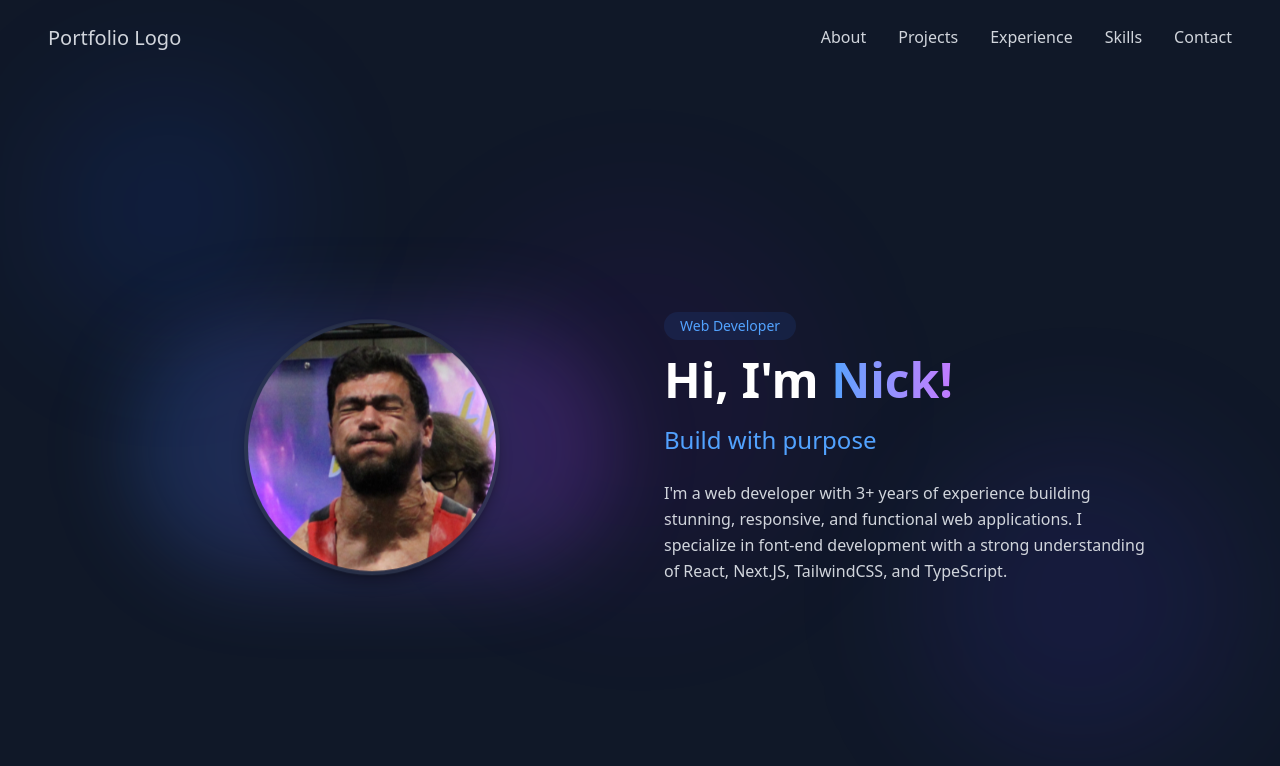
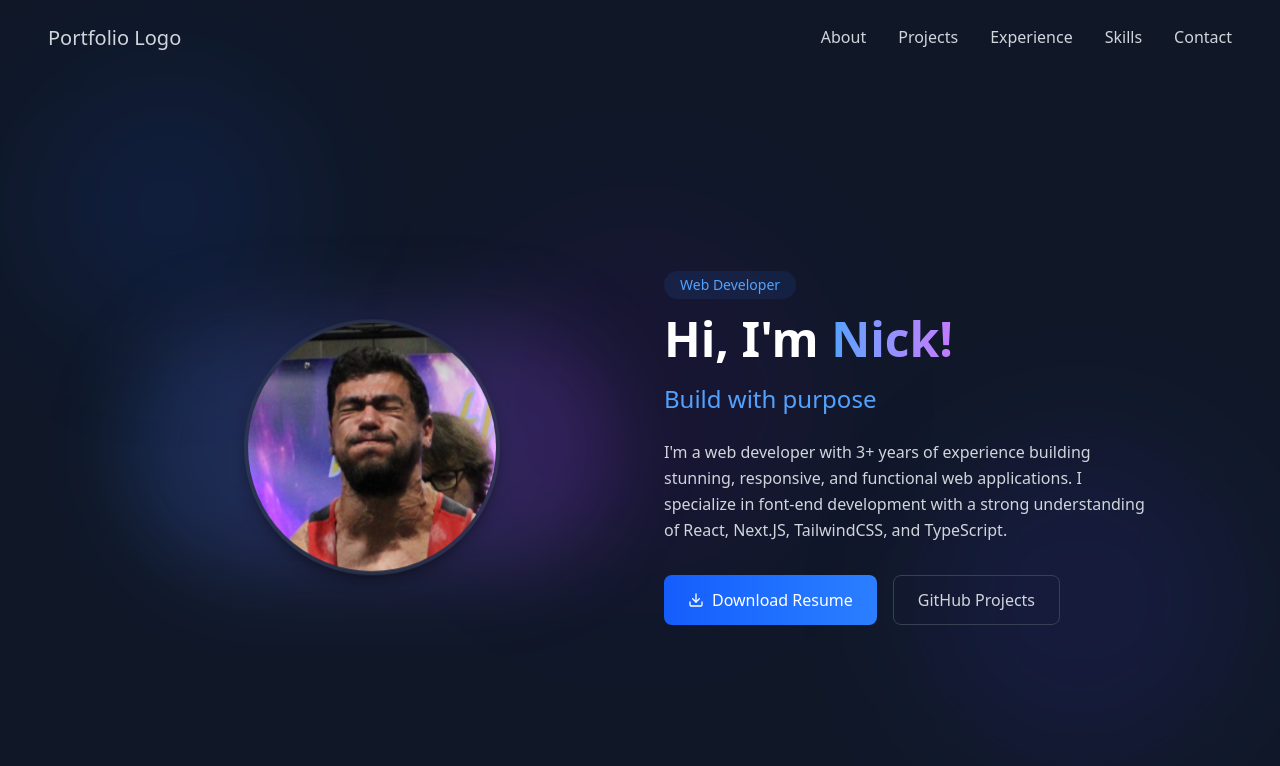
Before and after one commit to nainsworth/portfolio, a React (Vite) app: page / in a window 1280 px wide. Shown: the top 766 px of the page. Built offline with nearby package versions, Linux system fonts and the light colour scheme; what tailwindcss-motion would draw is missing.

Commit message:
Added resume and github button

```diff
--- a/package.json
+++ b/package.json
@@ -15,6 +15,7 @@
     "hamburger-react": "^2.5.2",
     "react": "^19.1.0",
     "react-dom": "^19.1.0",
+    "react-icons": "^5.5.0",
     "tailwindcss": "^4.1.11"
   },
   "devDependencies": {
--- a/src/components/About.tsx
+++ b/src/components/About.tsx
@@ -1,3 +1,4 @@
+import { FiDownload } from "react-icons/fi";
 import headshot from "../assets/placeholder.jpeg";
 
 const About = () => {
@@ -38,12 +39,30 @@ const About = () => {
           <h2 className="text-xl md:text-2xl text-blue-400 font-light mb-6">
             Build with purpose
           </h2>
-          <p className="max-w-lg mx-auto md:mx-0 leading-relaxed mbb-8">
-            I'm a web developer with 3+ years of experience building
-            stunning, responsive, and functional web applications. I specialize
-            in font-end development with a strong understanding of React,
-            Next.JS, TailwindCSS, and TypeScript.
+          <p className="max-w-lg mx-auto md:mx-0 leading-relaxed mb-8">
+            I'm a web developer with 3+ years of experience building stunning,
+            responsive, and functional web applications. I specialize in
+            font-end development with a strong understanding of React, Next.JS,
+            TailwindCSS, and TypeScript.
           </p>
+
+          <div className="container flex flex-col justify-center md:justify-start sm:flex-row gap-4">
+            <a
+              href="https://jw5qmgbbs9gk2xo5.public.blob.vercel-storage.com/resume.pdf"
+              target="_blank"
+              className="button btn-primary flex items-center justify-center gap-2"
+            >
+              <FiDownload />
+              Download Resume
+            </a>
+            <a
+              href="https://github.com/nainsworth"
+              target="_blank"
+              className="button btn-secondary flex justify-center items-center"
+            >
+              GitHub Projects
+            </a>
+          </div>
         </div>
       </div>
     </section>
--- a/src/index.css
+++ b/src/index.css
@@ -36,4 +36,19 @@
   .float {
     @apply animate-[float_5s_ease-in-out_infinite]
   }
+  .button {
+    @apply px-6 py-3 rounded-lg font-medium
+  }
+  .btn-primary {
+    @apply bg-gradient-to-r from-blue-600 to-blue-500 text-white
+  }
+  .btn-primary:hover {
+    @apply from-blue-500 to-blue-400 text-white
+  }
+  .btn-secondary {
+    @apply border border-gray-700
+  }
+  .btn-secondary:hover {
+    @apply border-blue-400 text-white
+  }
 }
```
Also changed, not shown: 1 other file (tests, documents, lock files or other folders).
